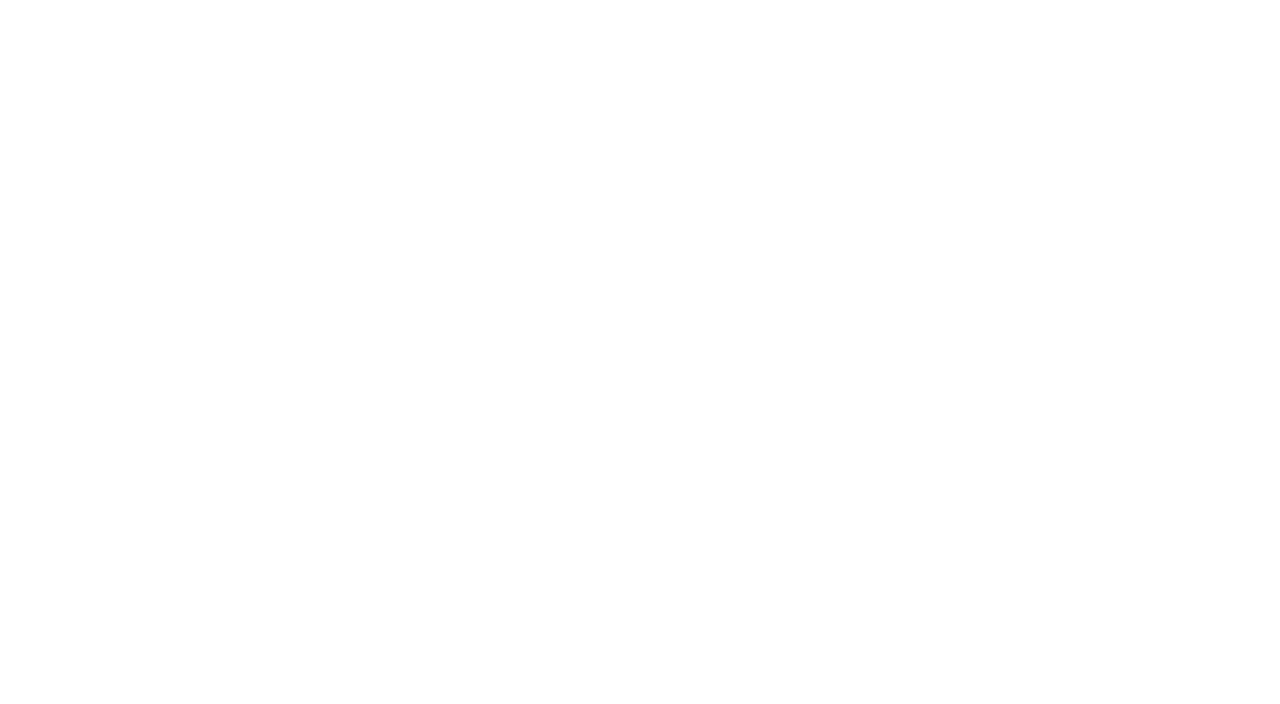
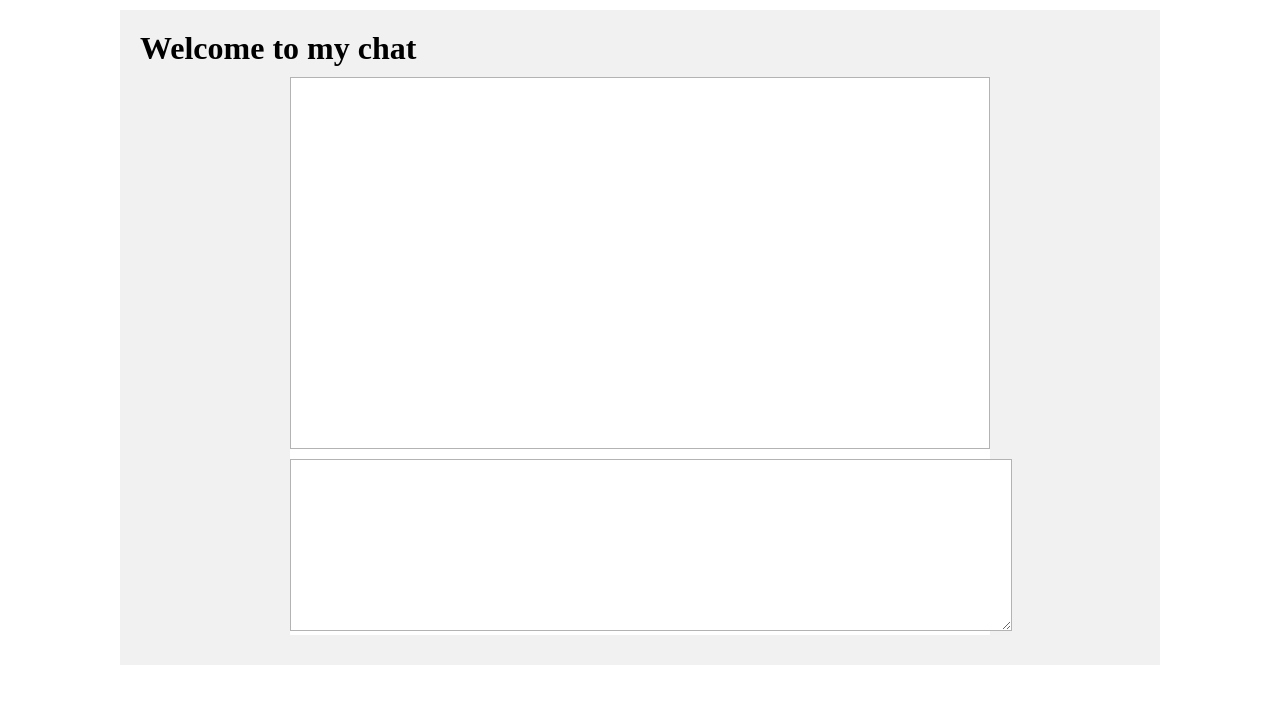
Before and after one commit to YourShadow95/chat, a PHP site: page / in a window 1280 px wide. Before the commit the part shown is empty. Shown: the top 704 px of the page. Run offline with PHP 8.4, Linux system fonts and the light colour scheme.

Commit message:
Add css and update index.html

```diff
--- a/index.php
+++ b/index.php
@@ -9,8 +9,20 @@
           content="width=device-width, user-scalable=no, initial-scale=1.0, maximum-scale=1.0, minimum-scale=1.0">
     <meta http-equiv="X-UA-Compatible" content="ie=edge">
     <title>My chat</title>
+    <link rel="stylesheet" href="style.css">
 </head>
 <body>
+    <div id="wrapper">
+        <h1>Welcome to my chat</h1>
+        <div class="chat_wrapper">
+            <div id="chat">
+            </div>
+            <form method="post">
+                <textarea name="message" cols="30" rows="10" class="textarea"></textarea>
+
+            </form>
+        </div>
+    </div>
 
 </body>
 </html>
--- /dev/null
+++ b/style.css
@@ -0,0 +1,27 @@
+* {
+    padding: 0px;
+    margin: 0px;
+}
+#wrapper{
+    width: 1000px;
+    margin: 10px auto;
+    background: #f1f1f1;
+    padding: 20px;
+}
+.chat_wrapper{
+    width: 70%;
+    margin: 10px auto;
+    background: #ffffff;
+}
+#chat{
+    min-height: 350px;
+    border: 1px solid #b3b3b3;
+    padding: 10px;
+}
+.textarea{
+    width: 100%;
+    border: 1px solid #b3b3b3;
+    outline: none;
+    padding: 10px;
+    margin-top: 10px;
+}
```
